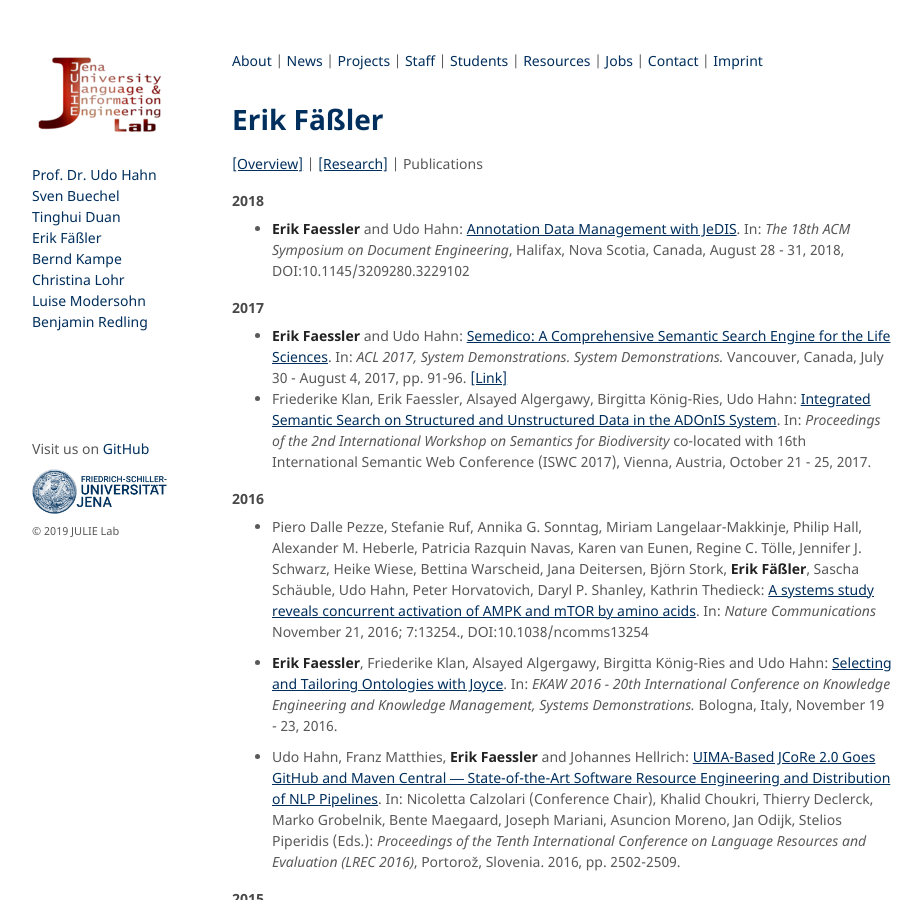
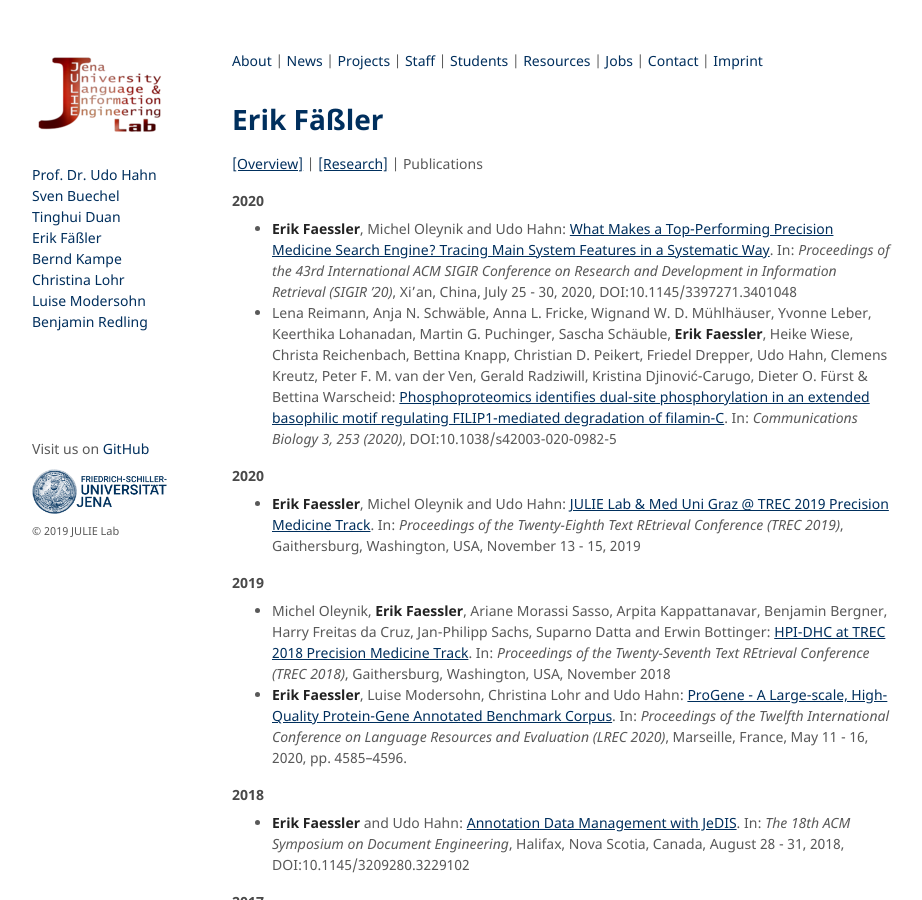
Before and after one commit to JULIELab/JULIELab.github.io, a Jekyll site: the page built from Staff/Faessler/publication.md, in a window 1280 px wide and 900 px high. Shown: the whole window, without its empty margins (178-1100 px from the left). Built offline with Jekyll 4.4.1, drawn with Linux system fonts in a browser that asks for light colours; our own code applies the rules of GitHub Pages for plain Markdown files.

Commit message:
Updating EFs publications.

```diff
--- a/Staff/Faessler/publication.md
+++ b/Staff/Faessler/publication.md
@@ -7,6 +7,17 @@ layout: staff
 [[Overview]](../Erik+Fäßler.html) |
 [[Research]](research.html) |
 Publications
+
+#### 2020
+* **Erik Faessler**, Michel Oleynik and Udo Hahn: [What Makes a Top-Performing Precision Medicine Search Engine? Tracing Main System Features in a Systematic Way](https://doi.org/10.1145/3397271.3401048). In: *Proceedings of the 43rd International ACM SIGIR Conference on Research and Development in Information Retrieval (SIGIR ’20)*, Xi'an, China, July 25 - 30, 2020, DOI:10.1145/3397271.3401048
+* Lena Reimann, Anja N. Schwäble, Anna L. Fricke, Wignand W. D. Mühlhäuser, Yvonne Leber, Keerthika Lohanadan, Martin G. Puchinger, Sascha Schäuble, **Erik Faessler**, Heike Wiese, Christa Reichenbach, Bettina Knapp, Christian D. Peikert, Friedel Drepper, Udo Hahn, Clemens Kreutz, Peter F. M. van der Ven, Gerald Radziwill, Kristina Djinović-Carugo, Dieter O. Fürst & Bettina Warscheid: [Phosphoproteomics identifies dual-site phosphorylation in an extended basophilic motif regulating FILIP1-mediated degradation of filamin-C](https://www.nature.com/articles/s42003-020-0982-5). In: *Communications Biology 3, 253 (2020)*, DOI:10.1038/s42003-020-0982-5
+
+#### 2020
+* **Erik Faessler**, Michel Oleynik and Udo Hahn: [JULIE Lab & Med Uni Graz @ TREC 2019 Precision Medicine Track](https://trec.nist.gov/pubs/trec28/papers/julie-mug.PM.pdf). In: *Proceedings of the Twenty-Eighth Text REtrieval Conference (TREC 2019)*, Gaithersburg, Washington, USA, November 13 - 15, 2019
+
+#### 2019
+* Michel Oleynik, **Erik Faessler**, Ariane Morassi Sasso, Arpita Kappattanavar, Benjamin Bergner, Harry Freitas da Cruz, Jan-Philipp Sachs, Suparno Datta and Erwin Bottinger: [HPI-DHC at TREC 2018 Precision Medicine Track](https://trec.nist.gov/pubs/trec27/papers/hpi-dhc-PM.pdf). In: *Proceedings of the Twenty-Seventh Text REtrieval Conference (TREC 2018)*, Gaithersburg, Washington, USA, November 2018
+* **Erik Faessler**, Luise Modersohn, Christina Lohr and Udo Hahn: [ProGene - A Large-scale, High-Quality Protein-Gene Annotated Benchmark Corpus](http://www.lrec-conf.org/proceedings/lrec2020/pdf/2020.lrec-1.564.pdf). In: *Proceedings of the Twelfth International Conference on Language Resources and Evaluation (LREC 2020)*, Marseille, France, May 11 - 16, 2020, pp. 4585–4596.
 
 #### 2018
 * **Erik Faessler** and Udo Hahn: [Annotation Data Management with JeDIS](https://dl.acm.org/citation.cfm?id=3229102). In: *The 18th ACM Symposium on Document Engineering*, Halifax, Nova Scotia, Canada, August 28 - 31, 2018, DOI:10.1145/3209280.3229102
```
